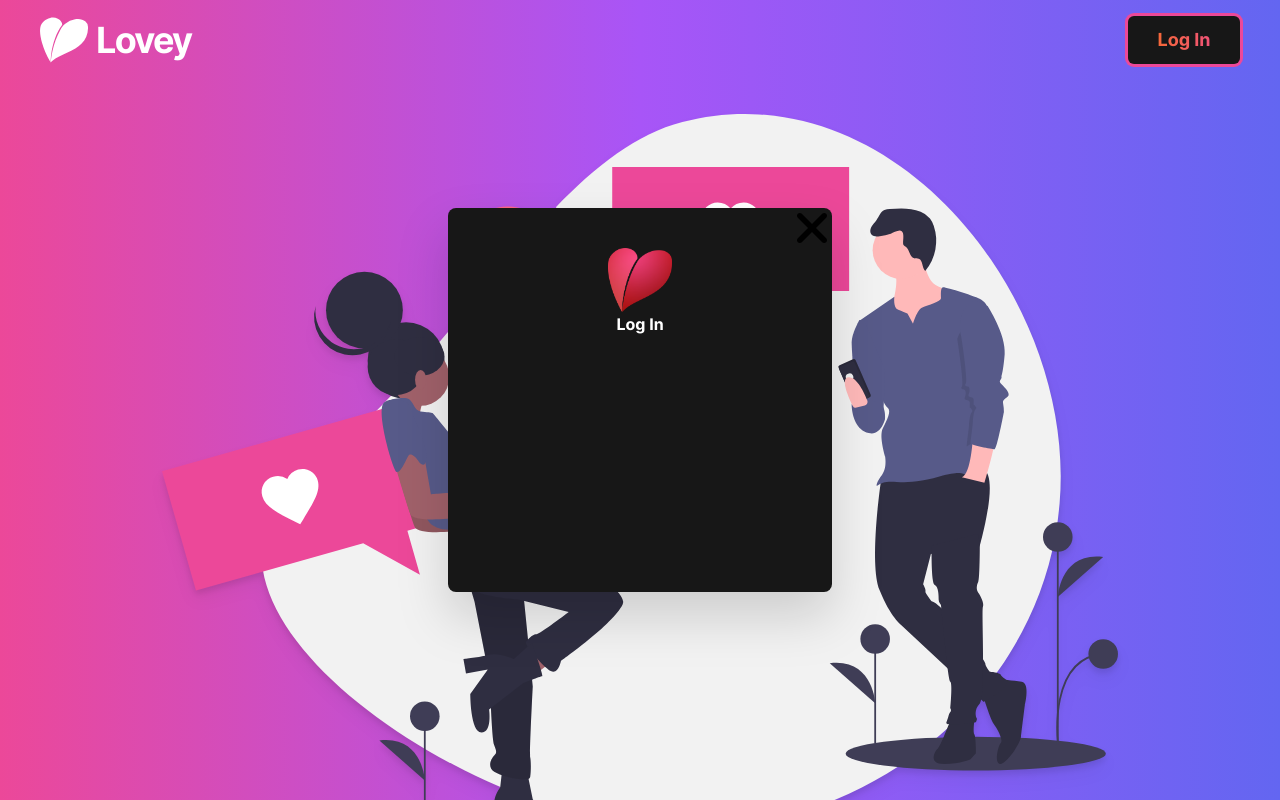
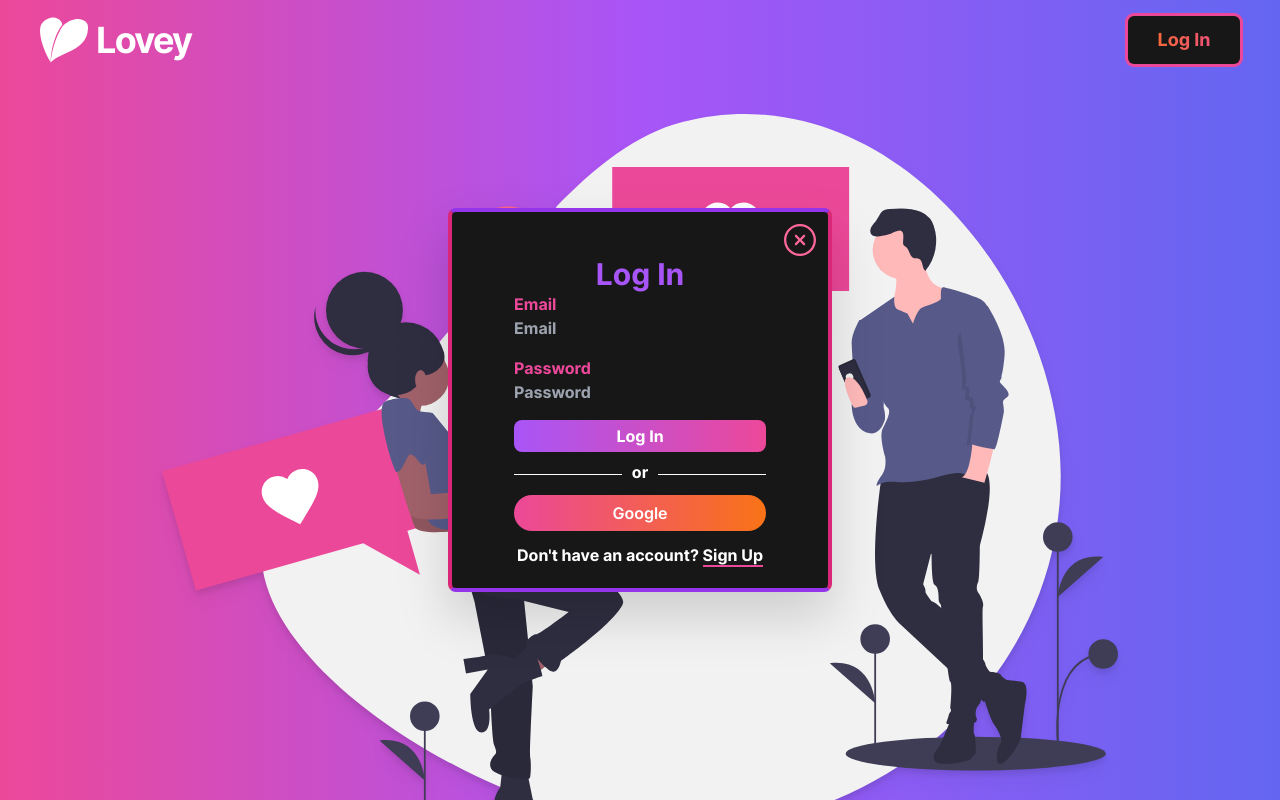
Before and after one commit to LorenzoGiorgini/Lovely-FE, a React (Create React App) app: page / in a window 1280 px wide. Both pictures are taken after a click on the button "Log In". Built offline with nearby package versions, Linux system fonts and the light colour scheme.

Commit message:
added login form

```diff
--- a/src/components/LoginBtn/LoginBtn.jsx
+++ b/src/components/LoginBtn/LoginBtn.jsx
@@ -1,15 +1,23 @@
 import React from "react";
 import { useDispatch } from "react-redux";
 import { setShow } from "../../redux/actions/actions";
+import { setModalComponent } from "../../redux/actions/actions";
+import LogIn from "../Modal/LogIn";
 
 function LoginBtn({ title }) {
+
   const dispatch = useDispatch();
+
+  const dispatcher = () => {
+    dispatch(setShow(true))
+    dispatch(setModalComponent(<LogIn />))
+  }
 
   return (
     <button
       type="button"
       className="w-28 h-12 rounded-md bg-neutral-900 focus:outline-none focus:ring focus:ring-pink-500"
-      onClick={() => dispatch(setShow(true))}
+      onClick={() => dispatcher()}
     >
       <h1 className="font-sans text-lg font-bold bg-clip-text text-transparent bg-gradient-to-r from-orange-500 to-pink-500">
         {title}
@@ -18,4 +26,5 @@ function LoginBtn({ title }) {
   );
 }
 
+
 export default LoginBtn;
--- a/src/components/LoginHeroBtn/LoginHeroBtn.jsx
+++ b/src/components/LoginHeroBtn/LoginHeroBtn.jsx
@@ -1,16 +1,22 @@
-import React from "react";
 import { useDispatch } from "react-redux";
-import { setShow } from "../../redux/actions/actions";
+import { setModalComponent, setShow } from "../../redux/actions/actions";
+import SignUp from "../Modal/SignUp";
 
 function LoginHeroBtn({ title }) {
 
   const dispatch = useDispatch();
 
+  const dispatcher = () => {
+    dispatch(setShow(true))
+    dispatch(setModalComponent(<SignUp />))
+  }
+
+
   return (
     <button
       type="button"
       className="rounded-full font-sans font-semibold text-white h-9 w-36 sm:h-14 sm:w-56 md:h-14 md:w-56 lg:h-14 lg:w-56 bg-gradient-to-l from-orange-500 to-pink-500 absolute top-2/4 left-1/2 translate-x-[-50%] translate-y-[-50%]"
-      onClick={() => dispatch(setShow(true))}
+      onClick={() => dispatcher()}
     >
       {title}
     </button>
--- a/src/components/Modal/LogIn.jsx
+++ b/src/components/Modal/LogIn.jsx
@@ -1,11 +1,64 @@
-import React from 'react'
+import { useDispatch } from "react-redux";
+import { setModalComponent } from "../../redux/actions/actions";
+import SignUp from "./SignUp";
 
-function LogIn() {
-    return (
+const LogIn = () => {
+  const dispatch = useDispatch();
+
+  const logInUser = (e) => {
+    e.preventDefault();
+  };
+
+  return (
+    <div className="flex flex-col justify-center items-center font-sans">
+      <h1 className="flex justify-center text-purple-500 text-3xl">Log In</h1>
+      <div className="w-full">
+        <form onSubmit={(e) => logInUser(e)}>
+          <div className="flex flex-col w-full rounded-lg mb-4">
+            <span className="text-pink-500">Email</span>
+            <input
+              type="email"
+              id="email"
+              placeholder="Email"
+              className="w-full outline-none text-purple-500 bg-transparent"
+            />
+          </div>
+          <div className="flex flex-col w-full rounded-lg mb-4">
+            <span className="text-pink-500">Password</span>
+            <input
+              type="password"
+              id="password"
+              placeholder="Password"
+              className="w-full outline-none text-purple-500 bg-transparent"
+            />
+          </div>
+          <button
+            type="submit"
+            className="shadow-pink-500 w-full h-8 rounded-lg font-bold bg-gradient-to-l from-pink-500 to-purple-500"
+          >
+            Log In
+          </button>
+        </form>
         <div>
+          <div className="line-trough">
+            <span>or</span>
+          </div>
+          <button
+            type="button"
+            className="rounded-full font-sans font-semibold text-white h-9 w-full bg-gradient-to-l from-orange-500 to-pink-500 top-2/4 left-1/2 mb-3"
+          >
+            Google
+          </button>
+        </div>
+      </div>
 
-        </div>
-    )
-}
+      <p onClick={() => dispatch(setModalComponent(<SignUp />))}>
+        Don't have an account?{" "}
+        <span className="border-b-2 border-pink-500">Sign Up</span>
+      </p>
+    </div>
+  );
+};
 
-export default LogIn
+
+export default LogIn;
--- a/src/components/Modal/Modal.jsx
+++ b/src/components/Modal/Modal.jsx
@@ -1,43 +1,35 @@
-import React from "react";
-import { useSelector } from "react-redux";
 import { useDispatch } from "react-redux";
 import { setShow } from "../../redux/actions/actions";
-import LogIn from "./LogIn";
-import SignUp from "./SignUp";
+import "./modal.scss";
 
-function Modal({ logIn }) {
-
-  const dispatch = useDispatch()
-
-  const {homeModal} = useSelector(state => state.home);
+const Modal = ({ component }) => {
+  const dispatch = useDispatch();
 
   return (
-    <div className="flex justify-center md:bg-transparent font-sans text-white font-bold items-center overflow-x-hidden overflow-y-auto fixed inset-0 bg-blend-overlay"
-    onClick={() => dispatch(setShow(false))}
+    <div
+      className="flex justify-center md:bg-transparent font-sans text-white font-bold items-center overflow-x-hidden overflow-y-auto fixed inset-0 bg-blend-overlay"
+      onClick={() => dispatch(setShow(false))}
     >
-      <div className={`w-full h-full bg-neutral-900 md:w-96 md:h-96 z-40 drop-shadow-2xl rounded-lg overflow-hidden scale-up-center`}
-       onClick={(e) => e.stopPropagation()}
+      <div
+        className={`w-full h-full bg-neutral-900 md:w-96 md:h-96 z-40 drop-shadow-2xl md:rounded-lg overflow-hidden scale-up-center p-3 border-4 border-x-pink-600 border-y-purple-600`}
+        onClick={(e) => e.stopPropagation()}
       >
         <div className="flex justify-end">
           <img
-            src="/assets/svgs/close.svg"
-            alt="close btn"
-            className="w-10 h-10 cursor-pointer"
+            src="/assets/svgs/close-btn.svg"
+            alt="close-btn"
+            className="w-8 h-8 cursor-pointer spinning-logo"
             onClick={() => dispatch(setShow(false))}
           />
         </div>
-        <div className="w-full h-full flex flex-col items-center">
-          <img
-            src="/assets/imgs/logo_colorful.png"
-            alt="logo"
-            className="w-16 h-16"
-          />
-          {logIn ? <LogIn /> : <SignUp />}
+        <div className="w-full h-full md:h-fit flex justify-center">
+          {component}
         </div>
       </div>
     </div>
   );
-}
+};
+
 
 
 export default Modal;
--- a/src/components/Modal/SignUp.jsx
+++ b/src/components/Modal/SignUp.jsx
@@ -1,9 +1,9 @@
-import React from 'react'
 
-function SignUp() {
+
+const SignUp = () => {
     return (
         <div className="flex flex-col">
-            Log In
+           asdasdasdsads
         </div>
     )
 }
--- /dev/null
+++ b/src/components/Modal/modal.scss
@@ -0,0 +1,11 @@
+.line-trough {
+    width: 100%;
+    text-align: center;
+    border-bottom: 1px solid #fff;
+    line-height: 0.1em;
+    margin: 20px 0 20px;
+    span {
+        background: #171717;
+        padding:0 10px;
+    }
+}
--- a/src/redux/actions/actions.js
+++ b/src/redux/actions/actions.js
@@ -1,6 +1,13 @@
 export const SET_MODAL_SHOW = "SET_MODAL_SHOW";
+export const SET_MODAL_COMPONENT = "SET_MODAL_COMPONENT";
 
 export const setShow = (value) => ({
   type: SET_MODAL_SHOW,
   payload: value,
 });
+
+
+export const setModalComponent = (value) => ({
+  type: SET_MODAL_COMPONENT,
+  payload: value,
+})
--- a/src/redux/reducers/HomeModalReducer.js
+++ b/src/redux/reducers/HomeModalReducer.js
@@ -1,7 +1,10 @@
-import { SET_MODAL_SHOW } from "../actions/actions";
+import { SET_MODAL_SHOW, SET_MODAL_COMPONENT } from "../actions/actions";
 
 const HomeModalInitialState = {
-  homeModal: false,
+  homeModal: {
+    show: false,
+    component: null,
+  },
 };
 
 const HomeModalReducer = (state = HomeModalInitialState, action) => {
@@ -11,11 +14,23 @@ const HomeModalReducer = (state = HomeModalInitialState, action) => {
     case SET_MODAL_SHOW:
       return {
         ...state,
-        homeModal: payload,
+        homeModal: {
+          ...state.homeModal,
+          show: payload,
+        },
+      };
+    case SET_MODAL_COMPONENT:
+      return {
+        ...state,
+        homeModal: {
+          ...state.homeModal,
+          component: payload,
+        },
       };
     default:
-        return state;
+      return state;
   }
 };
 
+
 export default HomeModalReducer;
--- a/src/redux/store/store.js
+++ b/src/redux/store/store.js
@@ -11,6 +11,7 @@ import HomeModalReducer from "../reducers/HomeModalReducer";
 const persistConfig = {
   key: "root",
   storage,
+  blacklist: ["home"],
 };
 
 
--- a/src/styles/animations.scss
+++ b/src/styles/animations.scss
@@ -2,6 +2,14 @@
   -webkit-animation: scale-up-center 0.2s ease-in both;
   animation: scale-up-center 0.2s ease-in both;
 }
+
+.spinning-logo {
+  transition: all 0.2s ease-in-out;
+  &:hover {
+    transform: rotate(90deg);
+  }
+}
+
 
 @-webkit-keyframes scale-up-center {
   0% {
@@ -13,6 +21,7 @@
     transform: scale(1);
   }
 }
+
 @keyframes scale-up-center {
   0% {
     -webkit-transform: scale(0.5);
--- a/src/views/Home.jsx
+++ b/src/views/Home.jsx
@@ -4,16 +4,18 @@ import Modal from "../components/Modal/Modal";
 import NavBarHome from "../components/NavBarHome/NavBarHome";
 
 const Home = () => {
+  const { show } = useSelector(state => state.home.homeModal);
+  const { component } = useSelector(state => state.home.homeModal);
 
-  const {homeModal} = useSelector(state => state.home);
 
   return (
     <div className="h-screen overflow-x-hidden overflow-y-hidden bg-gradient-to-l from-indigo-500 via-purple-500 to-pink-500">
       <NavBarHome />
       <LoginHero />
-      {homeModal && <Modal />}
+      {show && <Modal component={component} />}
     </div>
   );
 }
 
+
 export default Home;
--- a/tailwind.config.js
+++ b/tailwind.config.js
@@ -1,15 +1,13 @@
 module.exports = {
   mode: "jit",
-  purge: ['./src/**/*.{js,jsx,ts,tsx}', './public/index.html'],
-  content: [
-    "./src/**/*.{js,jsx,ts,tsx}",
-  ],
+  purge: ["./src/**/*.{js,jsx,ts,tsx}", "./public/index.html"],
+  content: ["./src/**/*.{js,jsx,ts,tsx}"],
   theme: {
     extend: {
       fontFamily: {
-        sans: ["Inter", "sans-serif"]
+        sans: ["Inter", "sans-serif"],
       }
     },
   },
   plugins: [],
-}
+};
```
Also changed, not shown: public/assets/svgs/close-btn.svg (added), public/assets/svgs/close.svg (deleted).
